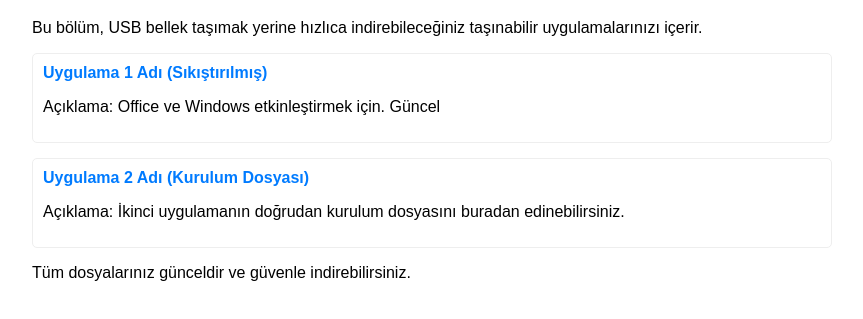
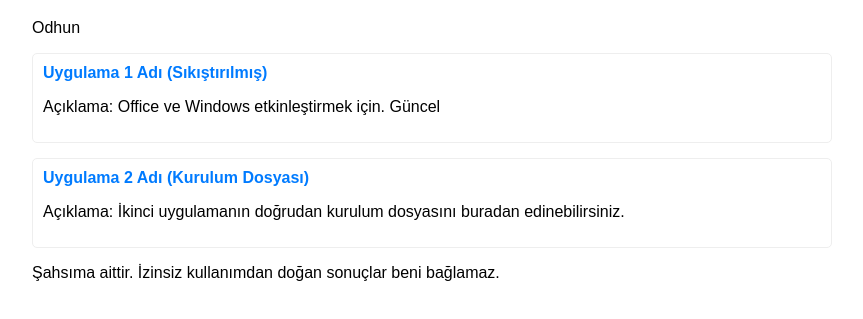
Before and after one commit to Odhun/odhunsite, a plain HTML site: page apps/index.html in a window 1280 px wide. Shown: the part 93-412 px from the top of the page, without its empty margins (208-1071 px from the left). Drawn offline with Linux system fonts and the light colour scheme.

Commit message:
Update HTML content in index.html

```diff
--- a/apps/index.html
+++ b/apps/index.html
@@ -16,7 +16,7 @@
 </head>
 <body>
     <h1>Uygulama İndirme Merkezi (/apps)</h1>
-    <p>Bu bölüm, USB bellek taşımak yerine hızlıca indirebileceğiniz taşınabilir uygulamalarınızı içerir.</p>
+    <p>Odhun</p>
 
     <ul>
         <li>
@@ -29,6 +29,6 @@
         </li>
         </ul>
 
-    <p>Tüm dosyalarınız günceldir ve güvenle indirebilirsiniz.</p>
+    <p>Şahsıma aittir. İzinsiz kullanımdan doğan sonuçlar beni bağlamaz.</p>
 </body>
 </html>
```
